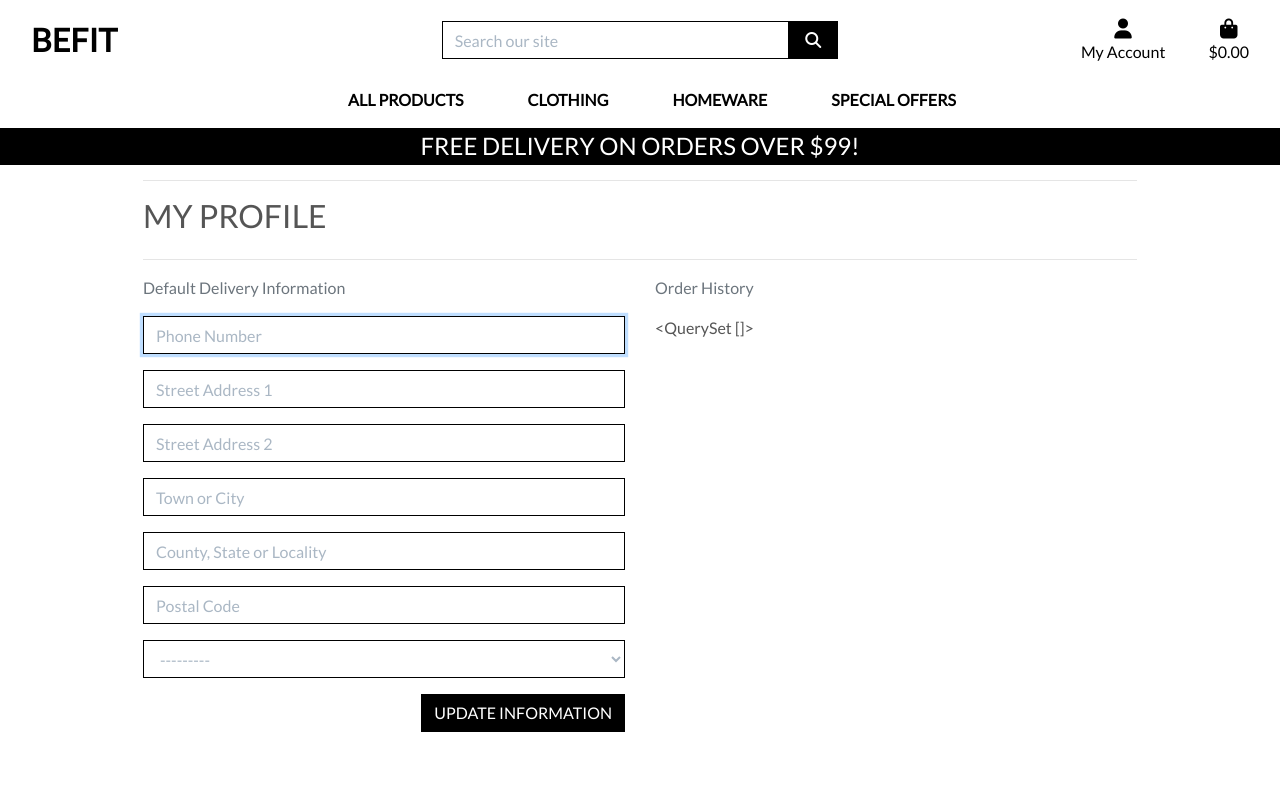
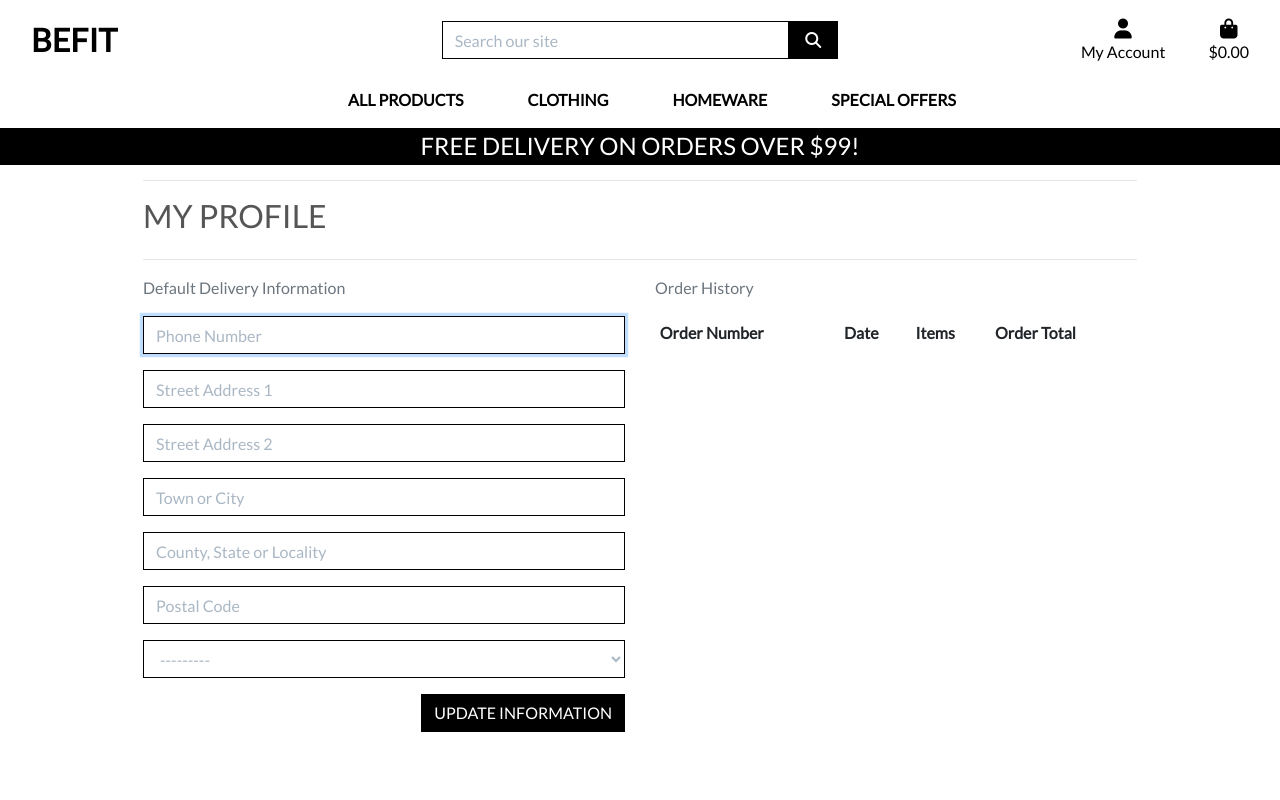
Before and after one commit to Ngozi89/fitness-gym, a Django app: page /profile/ in a window 1280 px wide. Run offline with Django 3.2, Linux system fonts and the light colour scheme; a user stored in the database is signed in; data comes from the database, SQL or seed files in the repository; both versions use the stored data as it was after the commit; lists and menus that the app fills with data are empty; some libraries are stand-ins or nearby versions.

Commit message:
Added order history to user profile

```diff
--- a/checkout/admin.py
+++ b/checkout/admin.py
@@ -15,7 +15,7 @@ class OrderAdmin(admin.ModelAdmin):
                        'grand_total', 'original_bag',
                        'stripe_pid')
 
-    fields = ('order_number', 'date', 'full_name',
+    fields = ('order_number', 'user_profile', 'date', 'full_name',
               'email', 'phone_number', 'country',
               'postcode', 'town_or_city', 'street_address1',
               'street_address2', 'county', 'delivery_cost',
--- a/profiles/static/profiles/css/profile.css
+++ b/profiles/static/profiles/css/profile.css
@@ -1,3 +1,8 @@
+.order-history {
+    max-height: 416px; /* height of profile form + submit button */
+    overflow-y: auto;
+}
+
 #profile-update-form .form-control {
     color: #000;
 }
--- a/profiles/templates/profiles/profile.html
+++ b/profiles/templates/profiles/profile.html
@@ -34,7 +34,43 @@
             </div>
             <div class="col-12 col-lg-6">
                 <p class="text-muted">Order History</p>
-                {{ orders }}
+                <div class="order-history table-responsive">
+                    <table class="table table-sm table-borderless">
+                        <thead>
+                            <tr>
+                                <th>Order Number</th>
+                                <th>Date</th>
+                                <th>Items</th>
+                                <th>Order Total</th>
+                            </tr>
+                        </thead>
+                        <tbody>
+                            {% for order in orders %}
+                                <tr>
+                                    <td>
+                                        <a href="{% url 'order_history' order.order_number %}"
+                                        title="{{ order.order_number }}">
+                                            {{ order.order_number|truncatechars:6 }}
+                                        </a>
+                                    </td>
+                                    <td>{{ order.date }}</td>
+                                    <td>
+                                        <ul class="list-unstyled">
+                                            {% for item in order.lineitems.all %}
+                                                <li class="small">
+                                                    {% if item.product.has_sizes %}
+                                                        Size {{ item.product.size|upper }}
+                                                    {% endif %}{{ item.product.name }} x{{ item.quantity }}
+                                                </li>
+                                            {% endfor %}
+                                        </ul>
+                                    </td>
+                                    <td>${{ order.grand_total }}</td>
+                                </tr>
+                            {% endfor %}
+                        </tbody>
+                    </table>
+                </div>
             </div>
         </div>
 {% endblock %}
--- a/profiles/urls.py
+++ b/profiles/urls.py
@@ -2,5 +2,6 @@ from django.urls import path
 from . import views
 
 urlpatterns = [
-    path('', views.profile, name='profile')
+    path('', views.profile, name='profile'),
+    path('order_history/<order_number>', views.order_history, name='order_history'),
 ]
--- a/profiles/views.py
+++ b/profiles/views.py
@@ -4,6 +4,8 @@ from django.contrib import messages
 
 from .models import UserProfile
 from .forms import UserProfileForm
+
+from checkout.models import Order
 
 # Create your views here.
 def profile(request):
@@ -27,3 +29,20 @@ def profile(request):
     }
 
     return render(request, template, context)
+
+
+def order_history(request, order_number):
+    order = get_object_or_404(Order, order_number=order_number)
+
+    messages.info(request, (
+        f'This is a past confirmation for order number {order_number}. '
+        'A confirmation email was sent on the order date.'
+    ))
+
+    template = 'checkout/checkout_success.html'
+    context = {
+        'order': order,
+        'from_profile': True,
+    }
+
+    return render(request, template, context)
```
Also changed, not shown: checkout/templates/checkout/checkout_success.html (+10 -1 lines), checkout/views.py (+47 -1 lines), db.sqlite3.
